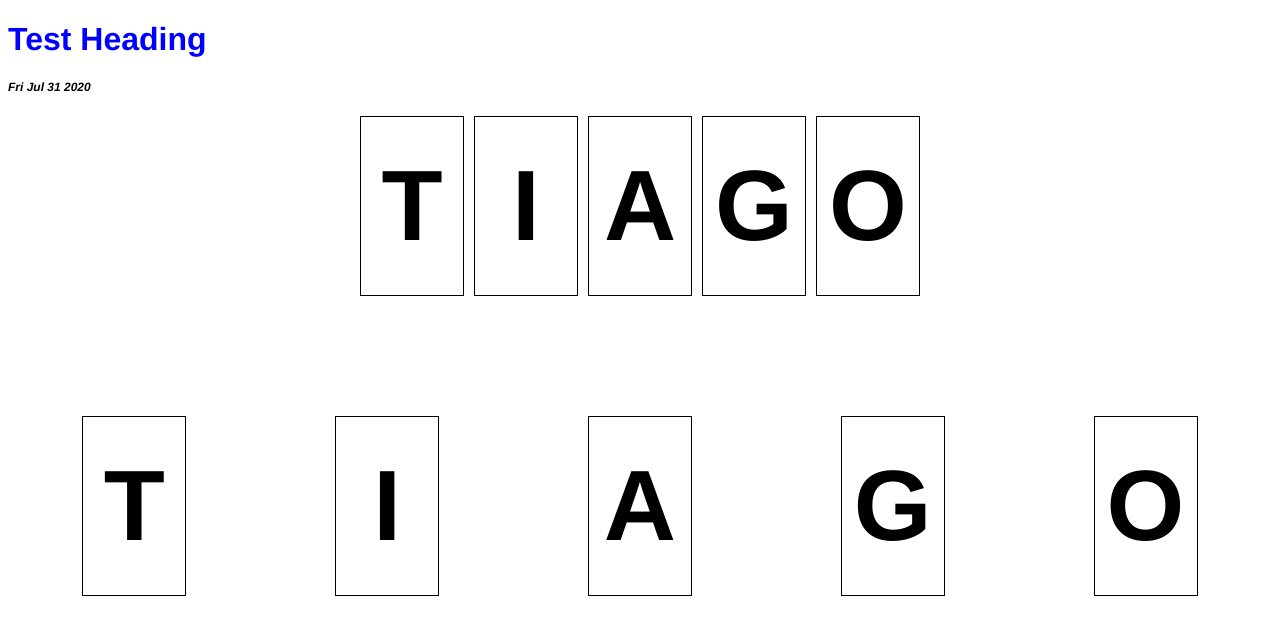
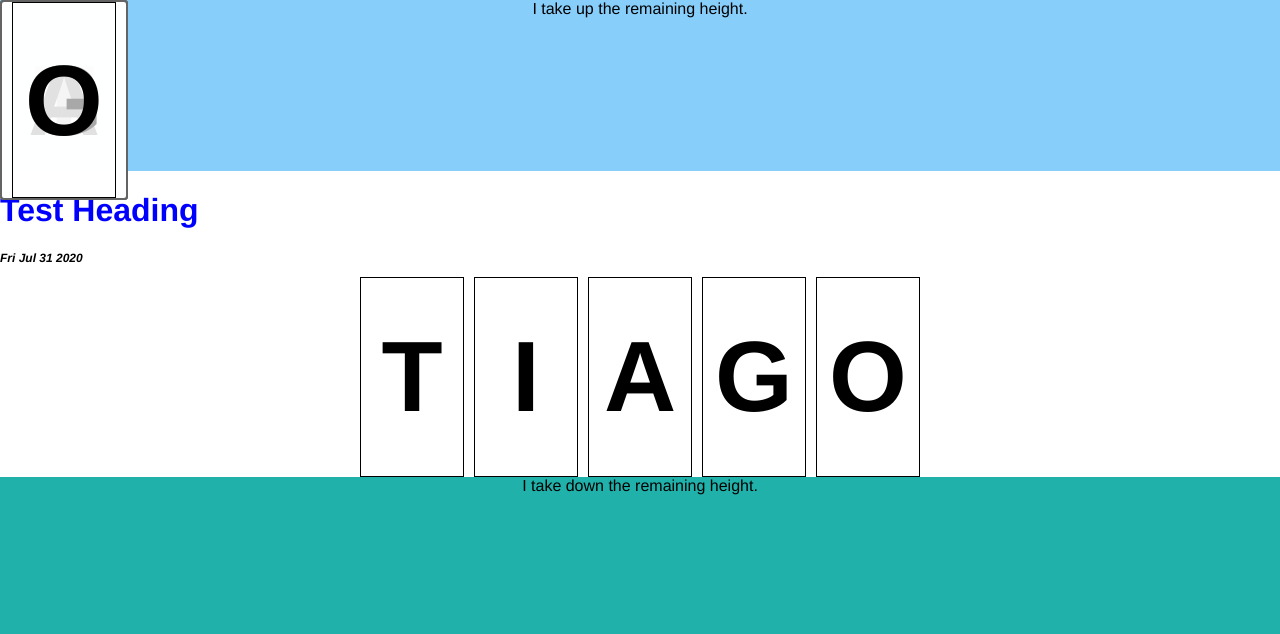
Before and after one commit to tiagomig/tiagomig.github.io, a plain HTML site: page index.html in a window 1280 px wide. Both pictures are taken after a click on the button "Go!". Drawn offline with Linux system fonts and the light colour scheme.

Commit message:
Changed to Flexbox for more Drag&Drop flexibility

```diff
--- a/app.js
+++ b/app.js
@@ -6,13 +6,15 @@ let formatDate = today.toDateString();
 let selectElement = document.getElementById('date');
 selectElement.innerHTML = formatDate;
 
-function drag(ev) {
+function dragStart(ev) {
     var letterData = ev.target.getAttribute('data-letter');
+    var style = window.getComputedStyle(event.target, null);
     ev.dataTransfer.setData("id", ev.target.id);
     ev.dataTransfer.setData("letter", letterData);
+    event.dataTransfer.setData("text/plain", (parseInt(style.getPropertyValue("left"), 10) - event.clientX) + ',' + (parseInt(style.getPropertyValue("top"), 10) - event.clientY));
 }
 
-function allowDrop(ev) {
+function dragOver(ev) {
     ev.preventDefault();
 }
 
@@ -22,12 +24,17 @@ function drop(ev) {
     var thisLetter = ev.target.getAttribute('data-letter');
     var draggedId = ev.dataTransfer.getData("id");
     var draggedLetter = ev.dataTransfer.getData("letter");
+    var offset = event.dataTransfer.getData("text/plain").split(',');
     if (draggedLetter == thisLetter) {
         document.getElementById(draggedId).style.display = 'none';
         document.getElementById(thisId).classList.add('okLetter');
 
+    } else {
+
+        document.getElementById(draggedId).style.left = (event.clientX + parseInt(offset[0], 10)) + 'px';
+        document.getElementById(draggedId).style.top = (event.clientY + parseInt(offset[1], 10)) + 'px';
     }
-  }
+}
 
 function createTable() {
 
@@ -36,7 +43,7 @@ function createTable() {
     var nameLen = inputName.length;
     var width = (100 / nameLen).toString() + '%';
     var hiddenNb = parseInt(document.getElementById("inputHiddenNb").value);
-    var body = document.getElementsByTagName('body')[0];
+    var mainContainer = document.getElementById("divContent");
 
     // Hide the form
     form.style.display = 'none';
@@ -51,14 +58,14 @@ function createTable() {
         td.id = 'gameLetter' + i.toString();
         td.classList.add('gameLetter');
         td.setAttribute('data-letter', inputName.charAt(i));
-        td.addEventListener('dragover', allowDrop);
+        td.addEventListener('dragover', dragOver);
         td.addEventListener('drop', drop);
         td.appendChild(document.createTextNode(inputName.charAt(i)));
         tr.appendChild(td);
     }
     tbody.appendChild(tr);
     table.appendChild(tbody);
-    body.appendChild(table);
+    mainContainer.appendChild(table);
 
     //Create the source tables
     var div = document.createElement('div');
@@ -67,8 +74,8 @@ function createTable() {
         var table = document.createElement('table');
         table.draggable = true;
         table.classList.add('sourceTable');
-        table.id = 'sourceTable' + i.toString();
-        table.addEventListener('dragstart', drag);
+        table.id = `sourceTable${i.toString()}`;
+        table.addEventListener('dragstart', dragStart);
         table.setAttribute('data-letter', inputName.charAt(i));
         var tbody = document.createElement('tbody');
         var tr = document.createElement('tr');
@@ -80,5 +87,8 @@ function createTable() {
         table.appendChild(tbody);
         div.appendChild(table);
     }
-    body.appendChild(div);
+    mainContainer.appendChild(div);
+
+    document.body.addEventListener('dragover', dragOver, false);
+    document.body.addEventListener('drop', drop, false);
 }
--- a/index.html
+++ b/index.html
@@ -8,6 +8,11 @@
 </head>
 
 <body>
+    <div id="divFlex">
+        <div id="divFlexUp">
+            I take up the remaining height.
+        </div>
+        <div id="divContent">
             <h1>Test Heading</h1>
             <p id="date"></p>
 
@@ -22,6 +27,11 @@
 
             <script src="app.js"></script>
             <noscript>You need to enable JavaScript to view the full site.</noscript>
+        </div>
+        <div id="divFlexDown">
+            I take down the remaining height.
+        </div>
+    </div>
 </body>
 
 </html>
--- a/main.css
+++ b/main.css
@@ -1,5 +1,8 @@
-body {
+html, body {
     font-family: helvetica;
+    height: 100%;
+    width: 100%;
+    margin: 0;
 }
 
 h1 {
@@ -19,10 +22,33 @@ li {
     list-style: square;
 }
 
+#formConfig {
+    text-align: center;
+    vertical-align: middle;
+}
+
 #date {
     font-size: 12px;
     font-style: italic;
     font-weight: bold;
+}
+
+#divFlex {
+    display: flex;
+    flex-flow: column;
+    height: 100%;
+}
+
+#divFlexUp {
+    background-color: lightskyblue;
+    flex-grow: 1;
+    text-align: center;
+}
+
+#divFlexDown {
+    background-color: lightseagreen;
+    flex-grow: 2;
+    text-align: center;
 }
 
 #gameTable {
@@ -31,8 +57,8 @@ li {
     margin-right: auto;
     height: 200px;
     min-height: 200px;
-    border-spacing: 10px;
-    margin-bottom: 100px;
+    border-spacing: 10px 0px;
+    /* margin-bottom: 100px; */
 }
 
 .okLetter {
@@ -48,7 +74,7 @@ li {
     text-align: center;
 }
 
-.sourceTable {
+/*.sourceTable {
     table-layout: fixed;
     margin-left: auto;
     margin-right: auto;
@@ -56,6 +82,21 @@ li {
     min-height: 200px;
     border-spacing: 10px;
     display: inline-table;
+}*/
+
+.sourceTable {
+    position: absolute;
+    left: 0;
+    top: 0;
+    /* set these so Chrome doesn't return 'auto' from getComputedStyle */
+    background: rgba(255, 255, 255, 0.66);
+    border: 2px solid rgba(0, 0, 0, 0.5);
+    border-radius: 4px;
+    /* padding: 8px; */
+    width: 100px;
+    height: 200px;
+    min-height: 200px;
+    border-spacing: 10px 0px;
 }
 
 .parent {
```
Lines whose indentation alone changed are shown as unchanged.
